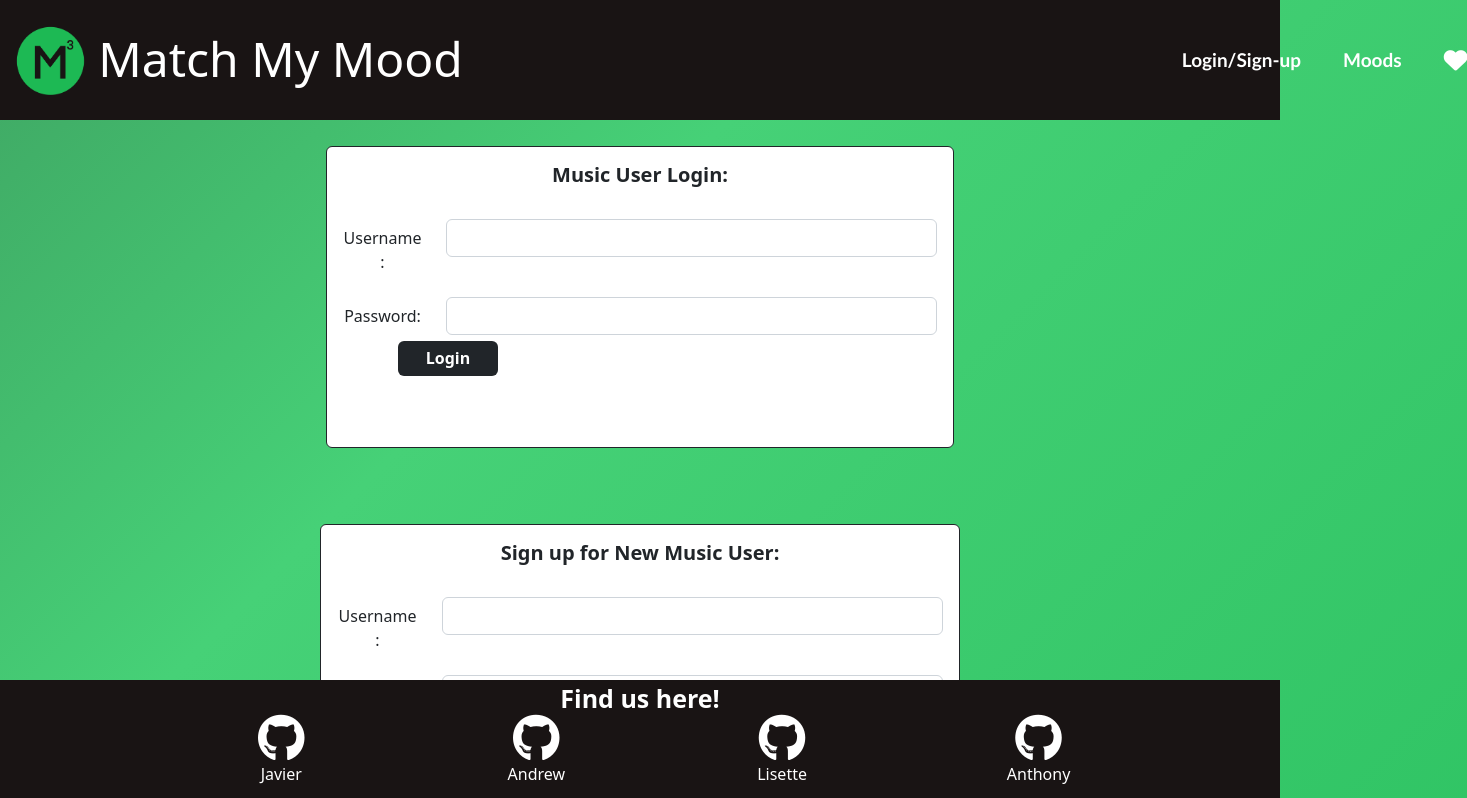
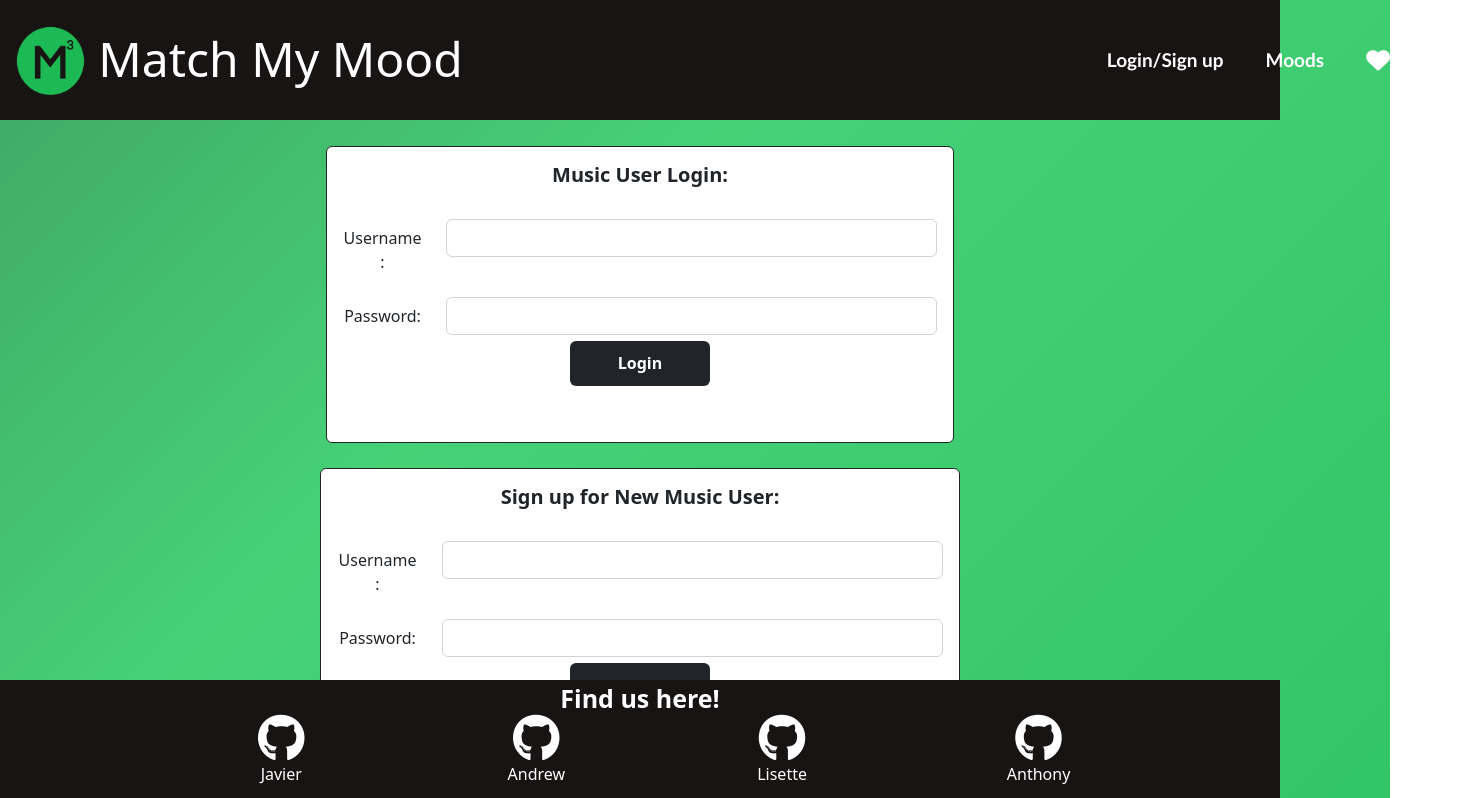
Before and after one commit to bobascript/Match-My-Mood, a React (Create React App) app in the folder client/: page /login in a window 1280 px wide. Shown: the top 798 px of the page, 1467 px wide, since content can reach past the window. Built offline with nearby package versions, Linux system fonts and the light colour scheme.

Commit message:
Updated moods pic with buttons to be responsive

```diff
--- a/client/src/components/Header.js
+++ b/client/src/components/Header.js
@@ -51,7 +51,7 @@ function Header() {
         <nav className="navbar-one">
         <ul>
             <ol>
-            <Link to={`/login`}><b>Login/Sign-up</b></Link>
+            <Link to={`/login`}><b>Login/Sign up</b></Link>
             </ol>
             <ol>
             <Link to={`/moods`}><b>Moods</b></Link>
--- a/client/src/components/Moods.js
+++ b/client/src/components/Moods.js
@@ -76,7 +76,6 @@ function Moods() {
     </div>
 
    </div>
-
 </div>
 
     );
--- a/client/src/components/Signup.js
+++ b/client/src/components/Signup.js
@@ -30,11 +30,11 @@ function Signup(props) {
   };
   return (
     <div>
-<div style={{display:"flex",flex:"column", justifyContent:"center",width:"100%",height:"100%", padding:"0", margin: "03%", alignItems:"center"}}></div>
+<div style={{display:"flex",flex:"column", justifyContent:"center",width:"100%",height:"100%", padding:"0", margin: "1%", alignItems:"center"}}></div>
 <div className="row"/>
     <div className="col-med-6 mb-3 mb-sm-0 w-50 text-center mx-auto">
       <div className="card border-dark">
-        <div className="card-body">
+        <div className="card-body" id="cardsignup">
           {adduserError && <div className="alert alert-danger">{adduserError.message}</div>}
           <form onSubmit={handleSignupSubmit}>
             <h5><b><label className="label">Sign up for New Music User:</label></b></h5>
--- a/client/src/styles/Moods.css
+++ b/client/src/styles/Moods.css
@@ -5,6 +5,10 @@ body {
     height: 100vh;
   }
 
+  body {
+    margin: 0%;
+    padding: 0%;
+  }
 
   @keyframes gradient {
     0% {
@@ -20,12 +24,11 @@ body {
 
 
   #card-one{
-    width: 300px;
+    width: 310px;
     height: 300px;
     display: inline;
     position: relative;
-    /*left: 247px;*/
-    bottom: -225px;
+    bottom: -135px;
     padding: 25px;
     margin: 0px;
     }
@@ -33,22 +36,39 @@ body {
 
   .btn{
     display: inline-block;
-    display:flex;
     flex-wrap: wrap;
     justify-content: center;
     align-content: center;
-    margin: 55px;
+    margin: 40px;
     margin-top: -10px;
     padding: -10px;
     border:none;
-    height: 35px;
-    width: 100px;
+    height: 45px;
+    width: 140px;
 
   }
 
   .btn {
     text-align: center;
   }
+
+  /* #button {
+    width: min-content;
+  } */
+
+  /* @media screen and (max-width:992px) {
+    #button {
+      width: auto;
+    }
+  } */
+
+    /* .wrapper {
+      position: absolute;
+      top: 50%;
+      left: 50%;
+      margin-right: -50%;
+      transform: translate(-50%, -50%);
+    } */
 
 
   /* #card-two{
@@ -83,7 +103,7 @@ body {
 
   @media screen and (max-width:500px) {
     #card-one {
-      width:50%;
-      height:100px;
+      width:80%;
+      height:370px;
     }
   }
--- a/client/src/styles/Navbar.css
+++ b/client/src/styles/Navbar.css
@@ -14,7 +14,7 @@
     display: inline-block;
     margin-left: 10px;
     position: relative;
-    left: 645px;
+    left: 570px;
     bottom: -38px;
     font-size: 19px;
     font-family: 'Gill Sans', 'Gill Sans MT', Calibri, 'Trebuchet MS', sans-serif;
```
Also changed, not shown: client/src/styles/Signup.css (added, +19 -0 lines).
